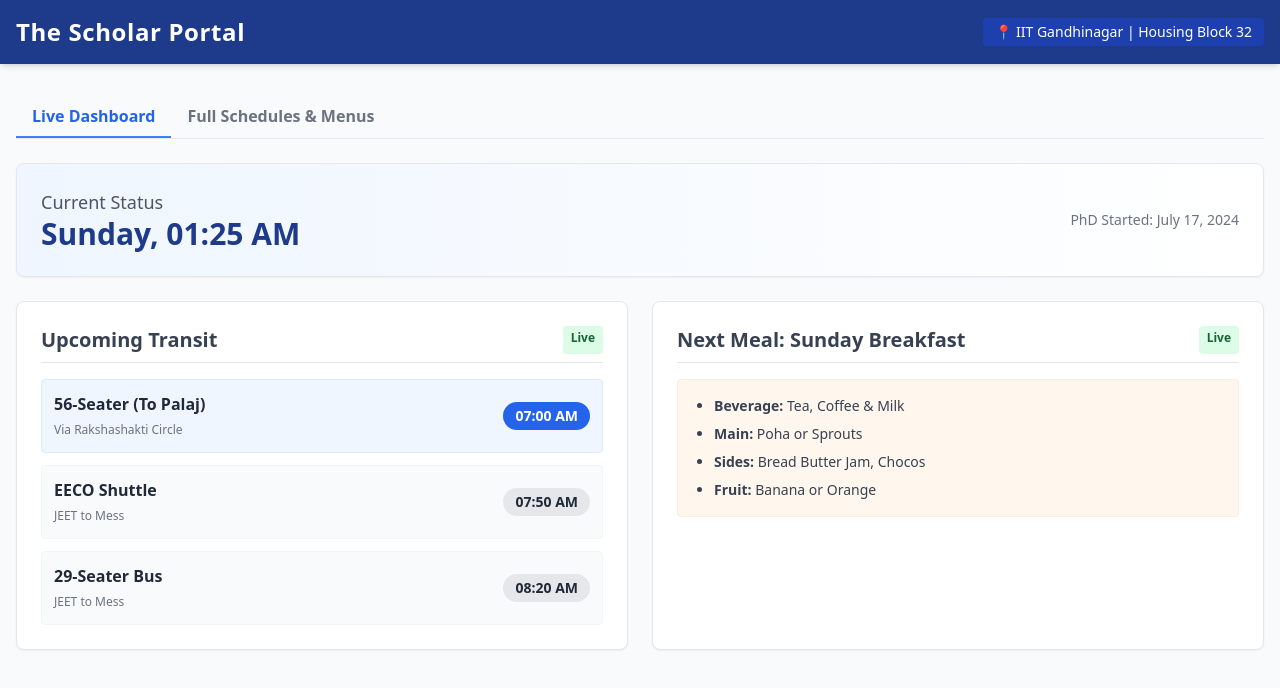
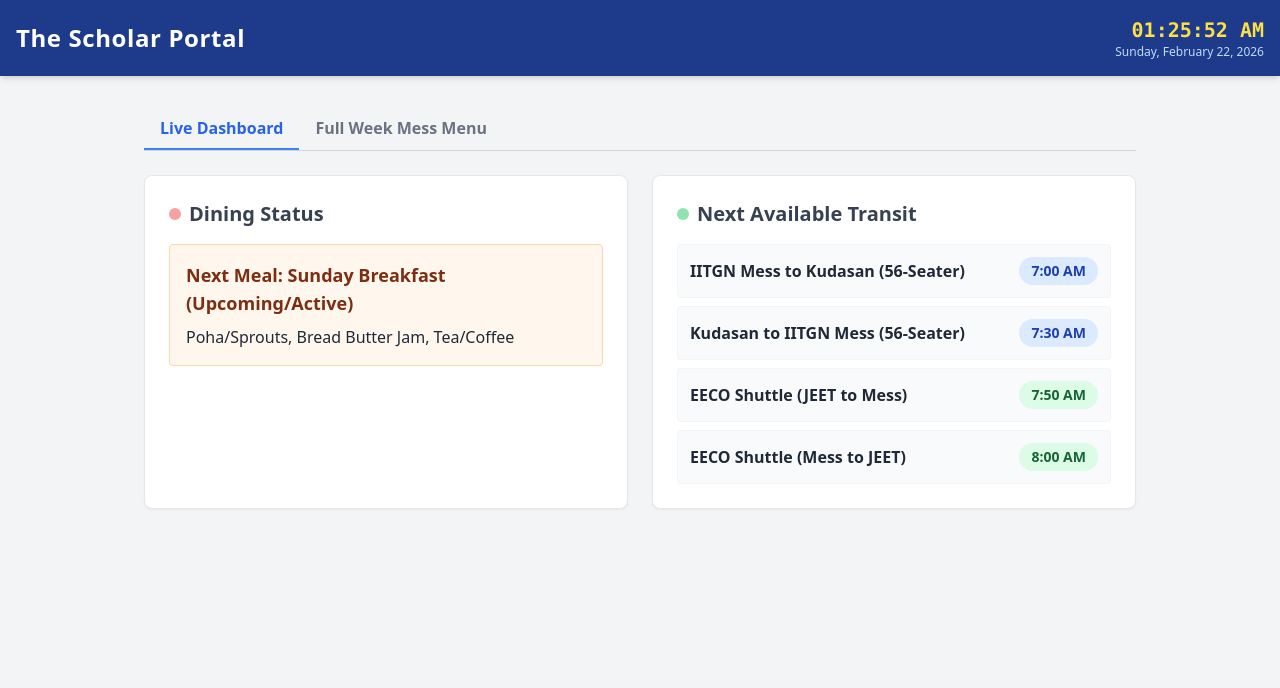
Before and after one commit to sunilkumardhayal/scholar-portal, a plain HTML site: page index.html in a window 1280 px wide. Drawn offline with nearby package versions, Linux system fonts and the light colour scheme.

Commit message:
Update index.html

```diff
--- a/index.html
+++ b/index.html
@@ -6,140 +6,214 @@
     <title>The Scholar Portal</title>
     <script src="https://cdn.tailwindcss.com"></script>
     <script>
-        // Frontend Logic built by your Development Team
+        // --- MASTER DATABASE ---
+        const menuDB = {
+            0: { day: "Sunday", breakfast: "Poha/Sprouts, Bread Butter Jam, Tea/Coffee", lunch: "Baingan Bharta, Dal Panchratni, Rice, Chapati", snacks: "Maggie/Red Sauce Pasta, Tea", dinner: "Dal Panchratni, Pulao, Chapati, Gulab Jamun" },
+            1: { day: "Monday", breakfast: "Veg Cutlet, Sprouts, Bread Butter Jam, Tea/Coffee", lunch: "Tadka Dal, Maths Veg, Rice, Chapati", snacks: "Chocolate/Butter Maska Bun, Tea", dinner: "Dal Panchratni, Malai Kofta, Pulao, Chapati" },
+            2: { day: "Tuesday", breakfast: "Aloo Onion Paratha, Curd, Tea/Coffee", lunch: "Lauki Chana Dal, Jeera Rice, Chapati", snacks: "Corn Chaat, Tea", dinner: "Khichdi Paneer, Chapati" },
+            3: { day: "Wednesday", breakfast: "Uttapam, Sambar, Peanut Chutney, Tea/Coffee", lunch: "Arhar Dal, Soya Chunk Curry, Rice, Chapati", snacks: "Papdi Chaat, Tea", dinner: "Gobi Matar, Chapati" },
+            4: { day: "Thursday", breakfast: "Poha, Sprouts, Bread Butter Jam, Tea/Coffee", lunch: "Paneer Matar, Moong Masala, Rice", snacks: "Aloo Tikki Burger, Tea", dinner: "Amritsari Dal, Cabbage Matar, Chapati" },
+            5: { day: "Friday", breakfast: "Dosa, Sambar, Chutney, Tea/Coffee", lunch: "Aloo Palak, Plain Rice, Chapati", snacks: "Dabeli, Tea", dinner: "Rajsthani Dal, Paneer, Chapati" },
+            6: { day: "Saturday", breakfast: "Idli, Sambar, Chutney, Tea/Coffee", lunch: "Aloo Sabzi, Jeera Rice, Chapati", snacks: "Veg Sandwich, Tea", dinner: "Rajsthani Kadi, Chapati" }
+        };
+
+        const busDB = [
+            // Morning 56 Seater (IITGN to Kudasan)
+            { route: "IITGN Mess to Kudasan (56-Seater)", timeStr: "07:00", type: "outbound" },
+            { route: "Kudasan to IITGN Mess (56-Seater)", timeStr: "07:30", type: "inbound" },
+            { route: "IITGN Mess to Kudasan (56-Seater)", timeStr: "08:30", type: "outbound" },
+            { route: "Kudasan to IITGN Mess (56-Seater)", timeStr: "09:00", type: "inbound" },
+            { route: "IITGN Mess to Kudasan (56-Seater)", timeStr: "09:30", type: "outbound" },
+            { route: "Kudasan to IITGN Mess (56-Seater)", timeStr: "10:00", type: "inbound" },
+            // Evening 56 Seater
+            { route: "IITGN Mess to Kudasan (56-Seater)", timeStr: "16:30", type: "outbound" },
+            { route: "Kudasan to IITGN Mess (56-Seater)", timeStr: "17:00", type: "inbound" },
+            { route: "IITGN Mess to Kudasan (56-Seater)", timeStr: "17:45", type: "outbound" },
+            { route: "Kudasan to IITGN Mess (56-Seater)", timeStr: "18:15", type: "inbound" },
+            { route: "IITGN Mess to Kudasan (56-Seater)", timeStr: "18:45", type: "outbound" },
+            { route: "Kudasan to IITGN Mess (56-Seater)", timeStr: "19:15", type: "inbound" },
+            { route: "IITGN Mess to Kudasan (56-Seater)", timeStr: "19:45", type: "outbound" },
+            { route: "Kudasan to IITGN Mess (56-Seater)", timeStr: "20:15", type: "inbound" },
+            { route: "IITGN Mess to Kudasan (56-Seater)", timeStr: "21:30", type: "outbound" },
+            { route: "Kudasan to IITGN Mess (56-Seater)", timeStr: "22:30", type: "inbound" },
+            // JEET 29-Seater (Sampled key times for brevity in logic)
+            { route: "JEET to Mess (29-Seater)", timeStr: "08:20", type: "internal" },
+            { route: "Mess to JEET (29-Seater)", timeStr: "08:40", type: "internal" },
+            { route: "JEET to Mess (29-Seater)", timeStr: "09:00", type: "internal" },
+            { route: "JEET to Mess (29-Seater)", timeStr: "13:00", type: "internal" },
+            { route: "Mess to JEET (29-Seater)", timeStr: "13:20", type: "internal" },
+            { route: "JEET to Mess (29-Seater)", timeStr: "18:00", type: "internal" },
+            { route: "Mess to JEET (29-Seater)", timeStr: "18:20", type: "internal" },
+            // EECO Shuttle
+            { route: "EECO Shuttle (JEET to Mess)", timeStr: "07:50", type: "internal" },
+            { route: "EECO Shuttle (Mess to JEET)", timeStr: "08:00", type: "internal" },
+            { route: "EECO Shuttle (JEET to Mess)", timeStr: "10:00", type: "internal" }
+        ];
+
+        // --- CORE LOGIC ENGINE ---
+        function format12Hour(timeStr) {
+            let [hours, minutes] = timeStr.split(':');
+            hours = parseInt(hours);
+            let ampm = hours >= 12 ? 'PM' : 'AM';
+            hours = hours % 12;
+            hours = hours ? hours : 12;
+            return `${hours}:${minutes} ${ampm}`;
+        }
+
+        function updateLiveDashboard() {
+            const now = new Date();
+
+            // 1. Update Live Watch (Time, Day, Date)
+            const days = ['Sunday', 'Monday', 'Tuesday', 'Wednesday', 'Thursday', 'Friday', 'Saturday'];
+            const months = ['January', 'February', 'March', 'April', 'May', 'June', 'July', 'August', 'September', 'October', 'November', 'December'];
+
+            const timeString = now.toLocaleTimeString([], {hour: '2-digit', minute:'2-digit', second:'2-digit'});
+            const dateString = `${days[now.getDay()]}, ${months[now.getMonth()]} ${now.getDate()}, ${now.getFullYear()}`;
+
+            document.getElementById('live-time').innerText = timeString;
+            document.getElementById('live-date').innerText = dateString;
+
+            // 2. Dynamic Meal Engine
+            let currentHour = now.getHours();
+            let todayData = menuDB[now.getDay()];
+            let mealName = "";
+            let mealContent = "";
+
+            if (currentHour < 10) {
+                mealName = "Breakfast (Upcoming/Active)";
+                mealContent = todayData.breakfast;
+            } else if (currentHour < 15) {
+                mealName = "Lunch (Upcoming/Active)";
+                mealContent = todayData.lunch;
+            } else if (currentHour < 18) {
+                mealName = "Snacks (Upcoming/Active)";
+                mealContent = todayData.snacks;
+            } else if (currentHour < 22) {
+                mealName = "Dinner (Upcoming/Active)";
+                mealContent = todayData.dinner;
+            } else {
+                mealName = "Breakfast (Tomorrow)";
+                let tomorrow = (now.getDay() + 1) % 7;
+                mealContent = menuDB[tomorrow].breakfast;
+            }
+
+            document.getElementById('dynamic-meal-name').innerText = `Next Meal: ${todayData.day} ${mealName}`;
+            document.getElementById('dynamic-meal-content').innerText = mealContent;
+
+            // 3. Dynamic Transit Engine
+            let currentMinutesSinceMidnight = (now.getHours() * 60) + now.getMinutes();
+
+            let upcomingBuses = busDB.filter(bus => {
+                let [h, m] = bus.timeStr.split(':');
+                let busMinutes = (parseInt(h) * 60) + parseInt(m);
+                return busMinutes >= currentMinutesSinceMidnight;
+            }).sort((a, b) => {
+                let [h1, m1] = a.timeStr.split(':');
+                let [h2, m2] = b.timeStr.split(':');
+                return ((parseInt(h1)*60)+parseInt(m1)) - ((parseInt(h2)*60)+parseInt(m2));
+            }).slice(0, 4); // Get next 4 buses
+
+            let busHTML = '';
+            if(upcomingBuses.length === 0) {
+                busHTML = '<li class="p-3 text-gray-500">No more buses scheduled for today.</li>';
+            } else {
+                upcomingBuses.forEach(bus => {
+                    let color = bus.type === 'internal' ? 'bg-green-100 text-green-800' : 'bg-blue-100 text-blue-800';
+                    busHTML += `
+                    <li class="flex justify-between items-center bg-gray-50 p-3 rounded border border-gray-100 mb-2">
+                        <span class="block font-bold text-gray-800">${bus.route}</span>
+                        <span class="${color} font-bold text-sm px-3 py-1 rounded-full">${format12Hour(bus.timeStr)}</span>
+                    </li>`;
+                });
+            }
+            document.getElementById('dynamic-bus-list').innerHTML = busHTML;
+        }
+
+        // --- TAB NAVIGATION ---
         function switchTab(tabId) {
             document.getElementById('live-dash').classList.add('hidden');
-            document.getElementById('full-schedule').classList.add('hidden');
+            document.getElementById('full-menu').classList.add('hidden');
             document.getElementById(tabId).classList.remove('hidden');
 
             document.getElementById('tab-live').classList.remove('border-blue-500', 'text-blue-600');
-            document.getElementById('tab-full').classList.remove('border-blue-500', 'text-blue-600');
+            document.getElementById('tab-menu').classList.remove('border-blue-500', 'text-blue-600');
 
             if(tabId === 'live-dash') {
                 document.getElementById('tab-live').classList.add('border-blue-500', 'text-blue-600');
             } else {
-                document.getElementById('tab-full').classList.add('border-blue-500', 'text-blue-600');
+                document.getElementById('tab-menu').classList.add('border-blue-500', 'text-blue-600');
+                populateFullMenu();
             }
         }
 
-        function updateLiveClock() {
-            const now = new Date();
-            const days = ['Sunday', 'Monday', 'Tuesday', 'Wednesday', 'Thursday', 'Friday', 'Saturday'];
-            document.getElementById('current-time-display').innerText = days[now.getDay()] + ", " + now.toLocaleTimeString([], {hour: '2-digit', minute:'2-digit'});
+        function populateFullMenu() {
+            let menuHTML = '';
+            for(let i=0; i<7; i++) {
+                let d = menuDB[i];
+                menuHTML += `
+                <div class="mb-4 p-4 border rounded bg-gray-50">
+                    <h3 class="font-bold text-lg text-blue-900 border-b pb-2 mb-2">${d.day}</h3>
+                    <p><strong class="text-gray-700">Breakfast:</strong> ${d.breakfast}</p>
+                    <p><strong class="text-gray-700">Lunch:</strong> ${d.lunch}</p>
+                    <p><strong class="text-gray-700">Snacks:</strong> ${d.snacks}</p>
+                    <p><strong class="text-gray-700">Dinner:</strong> ${d.dinner}</p>
+                </div>`;
+            }
+            document.getElementById('full-menu-container').innerHTML = menuHTML;
         }
-        setInterval(updateLiveClock, 1000);
 
         window.onload = function() {
-            updateLiveClock();
-            switchTab('live-dash'); // Default view
+            updateLiveDashboard();
+            setInterval(updateLiveDashboard, 1000); // Update clock every second
+            switchTab('live-dash');
         }
     </script>
 </head>
-<body class="bg-gray-50 text-gray-800 font-sans pb-10">
+<body class="bg-gray-100 text-gray-800 font-sans pb-10">
 
-    <nav class="bg-blue-900 text-white p-4 shadow-md sticky top-0 z-50">
-        <div class="container mx-auto flex justify-between items-center">
-            <h1 class="text-2xl font-bold tracking-wide">The Scholar Portal</h1>
-            <div class="text-sm bg-blue-800 px-3 py-1 rounded hidden md:block">
-                📍 IIT Gandhinagar | Housing Block 32
-            </div>
+    <nav class="bg-blue-900 text-white p-4 shadow-md sticky top-0 z-50 flex justify-between items-center">
+        <h1 class="text-2xl font-bold tracking-wide">The Scholar Portal</h1>
+        <div class="text-right">
+            <div id="live-time" class="text-xl font-mono font-bold text-yellow-300">Loading...</div>
+            <div id="live-date" class="text-xs text-blue-200">Loading...</div>
         </div>
     </nav>
 
-    <div class="container mx-auto p-4 mt-4">
-        <div class="flex border-b mb-6">
-            <button id="tab-live" onclick="switchTab('live-dash')" class="py-2 px-4 border-b-2 font-semibold text-blue-600 border-blue-500 hover:bg-gray-100 transition">Live Dashboard</button>
-            <button id="tab-full" onclick="switchTab('full-schedule')" class="py-2 px-4 border-b-2 font-semibold text-gray-500 border-transparent hover:bg-gray-100 transition">Full Schedules & Menus</button>
+    <div class="container mx-auto p-4 mt-4 max-w-5xl">
+        <div class="flex border-b mb-6 border-gray-300">
+            <button id="tab-live" onclick="switchTab('live-dash')" class="py-2 px-4 border-b-2 font-semibold text-blue-600 border-blue-500">Live Dashboard</button>
+            <button id="tab-menu" onclick="switchTab('full-menu')" class="py-2 px-4 border-b-2 font-semibold text-gray-500 border-transparent">Full Week Mess Menu</button>
         </div>
 
         <div id="live-dash" class="grid grid-cols-1 md:grid-cols-2 gap-6">
 
-            <div class="bg-white p-6 rounded-lg shadow-sm border border-gray-200 md:col-span-2 flex justify-between items-center bg-gradient-to-r from-blue-50 to-white">
-                <div>
-                    <h2 class="text-lg text-gray-600">Current Status</h2>
-                    <p id="current-time-display" class="text-3xl font-bold text-blue-900">Loading time...</p>
+            <div class="bg-white p-6 rounded-lg shadow-sm border border-gray-200">
+                <div class="flex items-center mb-4">
+                    <span class="bg-red-500 w-3 h-3 rounded-full animate-pulse mr-2"></span>
+                    <h2 class="text-xl font-bold text-gray-700">Dining Status</h2>
                 </div>
-                <div class="text-right">
-                    <p class="text-sm text-gray-500">PhD Started: July 17, 2024</p>
+                <div class="p-4 bg-orange-50 rounded border border-orange-200">
+                    <h3 id="dynamic-meal-name" class="font-bold text-orange-900 mb-2 text-lg">Calculating...</h3>
+                    <p id="dynamic-meal-content" class="text-gray-800 font-medium">Loading upcoming menu...</p>
                 </div>
             </div>
 
             <div class="bg-white p-6 rounded-lg shadow-sm border border-gray-200">
-                <h2 class="text-xl font-bold mb-4 border-b pb-2 text-gray-700 flex justify-between">
-                    <span>Upcoming Transit</span>
-                    <span class="text-xs bg-green-100 text-green-800 px-2 py-1 rounded">Live</span>
-                </h2>
-                <ul class="space-y-3">
-                    <li class="flex justify-between items-center bg-blue-50 p-3 rounded border border-blue-100">
-                        <div>
-                            <span class="block font-bold text-gray-800">56-Seater (To Palaj)</span>
-                            <span class="text-xs text-gray-500">Via Rakshashakti Circle</span>
-                        </div>
-                        <span class="bg-blue-600 text-white font-bold text-sm px-3 py-1 rounded-full">07:00 AM</span>
-                    </li>
-                    <li class="flex justify-between items-center bg-gray-50 p-3 rounded border border-gray-100">
-                        <div>
-                            <span class="block font-bold text-gray-800">EECO Shuttle</span>
-                            <span class="text-xs text-gray-500">JEET to Mess</span>
-                        </div>
-                        <span class="bg-gray-200 text-gray-800 font-bold text-sm px-3 py-1 rounded-full">07:50 AM</span>
-                    </li>
-                    <li class="flex justify-between items-center bg-gray-50 p-3 rounded border border-gray-100">
-                        <div>
-                            <span class="block font-bold text-gray-800">29-Seater Bus</span>
-                            <span class="text-xs text-gray-500">JEET to Mess</span>
-                        </div>
-                        <span class="bg-gray-200 text-gray-800 font-bold text-sm px-3 py-1 rounded-full">08:20 AM</span>
-                    </li>
+                <div class="flex items-center mb-4">
+                    <span class="bg-green-500 w-3 h-3 rounded-full animate-pulse mr-2"></span>
+                    <h2 class="text-xl font-bold text-gray-700">Next Available Transit</h2>
+                </div>
+                <ul id="dynamic-bus-list" class="space-y-2">
+                    <li class="p-3 text-gray-500">Scanning schedules...</li>
                 </ul>
-            </div>
-
-            <div class="bg-white p-6 rounded-lg shadow-sm border border-gray-200">
-                <h2 class="text-xl font-bold mb-4 border-b pb-2 text-gray-700 flex justify-between">
-                    <span>Next Meal: Sunday Breakfast</span>
-                    <span class="text-xs bg-green-100 text-green-800 px-2 py-1 rounded">Live</span>
-                </h2>
-                <div class="p-4 bg-orange-50 rounded border border-orange-100">
-                    <ul class="list-disc pl-5 text-sm text-gray-700 space-y-2">
-                        <li><strong>Beverage:</strong> Tea, Coffee & Milk</li>
-                        <li><strong>Main:</strong> Poha or Sprouts</li>
-                        <li><strong>Sides:</strong> Bread Butter Jam, Chocos</li>
-                        <li><strong>Fruit:</strong> Banana or Orange</li>
-                    </ul>
-                </div>
             </div>
         </div>
 
-        <div id="full-schedule" class="hidden space-y-6">
-
+        <div id="full-menu" class="hidden">
             <div class="bg-white p-6 rounded-lg shadow-sm border border-gray-200">
-                <h2 class="text-xl font-bold mb-4 border-b pb-2 text-gray-700">Complete Evening Bus Schedule (To Palaj)</h2>
-                <div class="grid grid-cols-2 md:grid-cols-4 gap-4">
-                    <div class="p-3 bg-gray-50 border rounded text-center">4:30 PM</div>
-                    <div class="p-3 bg-gray-50 border rounded text-center">5:45 PM</div>
-                    <div class="p-3 bg-gray-50 border rounded text-center">6:45 PM</div>
-                    <div class="p-3 bg-gray-50 border rounded text-center">7:45 PM</div>
-                    <div class="p-3 bg-gray-50 border rounded text-center font-bold text-blue-900">9:30 PM</div>
-                    <div class="p-3 bg-gray-50 border rounded text-center font-bold text-blue-900">10:30 PM</div>
-                </div>
-            </div>
-
-            <div class="bg-white p-6 rounded-lg shadow-sm border border-gray-200">
-                <h2 class="text-xl font-bold mb-4 border-b pb-2 text-gray-700">Lookahead: Monday's Menu</h2>
-                <div class="grid grid-cols-1 md:grid-cols-3 gap-4">
-                    <div class="p-4 bg-orange-50 rounded border border-orange-100">
-                        <h3 class="font-bold text-orange-800 mb-2">Breakfast</h3>
-                        <p class="text-sm text-gray-700">Veg Cutlet, Green Chutney, Sprouts, Bread Butter Jam.</p>
+                <h2 class="text-2xl font-bold mb-6 text-gray-800">Complete Weekly Menu</h2>
+                <div id="full-menu-container">
                     </div>
-                    <div class="p-4 bg-green-50 rounded border border-green-100">
-                        <h3 class="font-bold text-green-800 mb-2">Lunch</h3>
-                        <p class="text-sm text-gray-700">Tadka Dal, Maths Vegetable, Plain Rice, Multi Grain Chapati.</p>
-                    </div>
-                    <div class="p-4 bg-blue-50 rounded border border-blue-100">
-                        <h3 class="font-bold text-blue-800 mb-2">Dinner</h3>
-                        <p class="text-sm text-gray-700">Dal Panchratni, Malai Kofta, Pulao, Chapati, Gulab Jamun.</p>
-                    </div>
-                </div>
             </div>
         </div>
 
```
